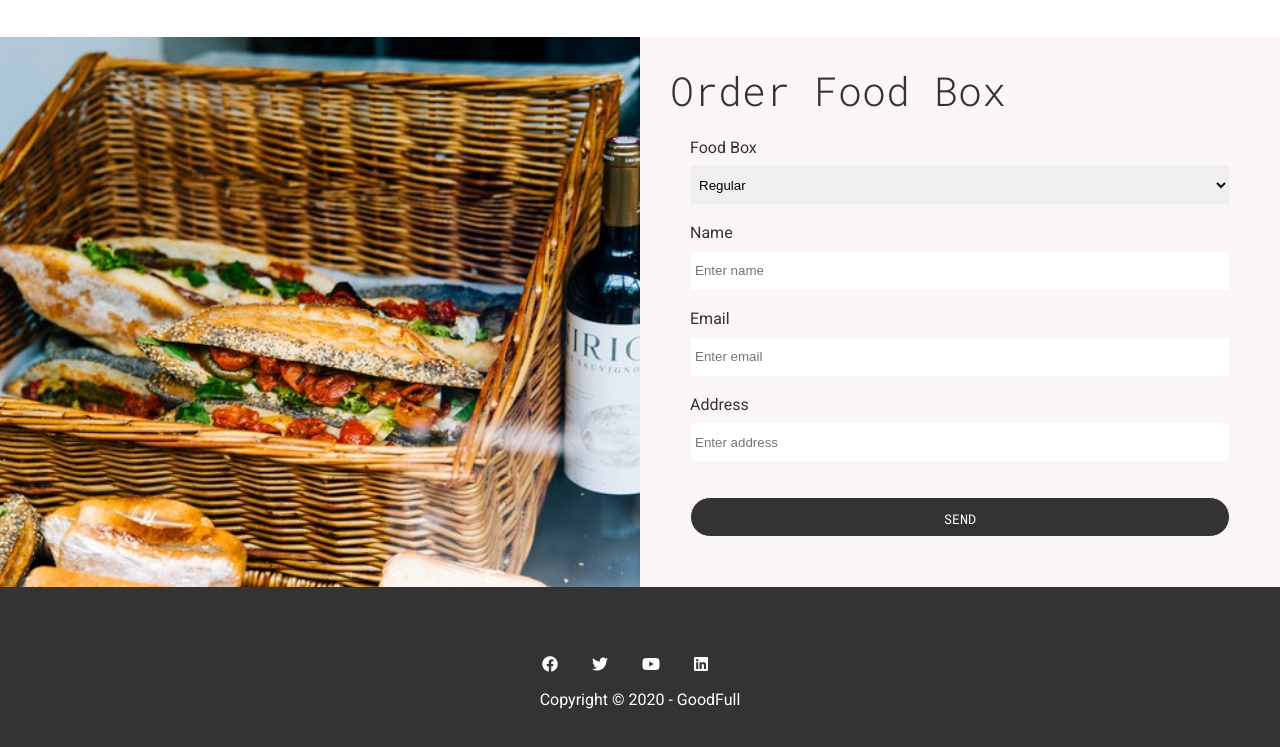
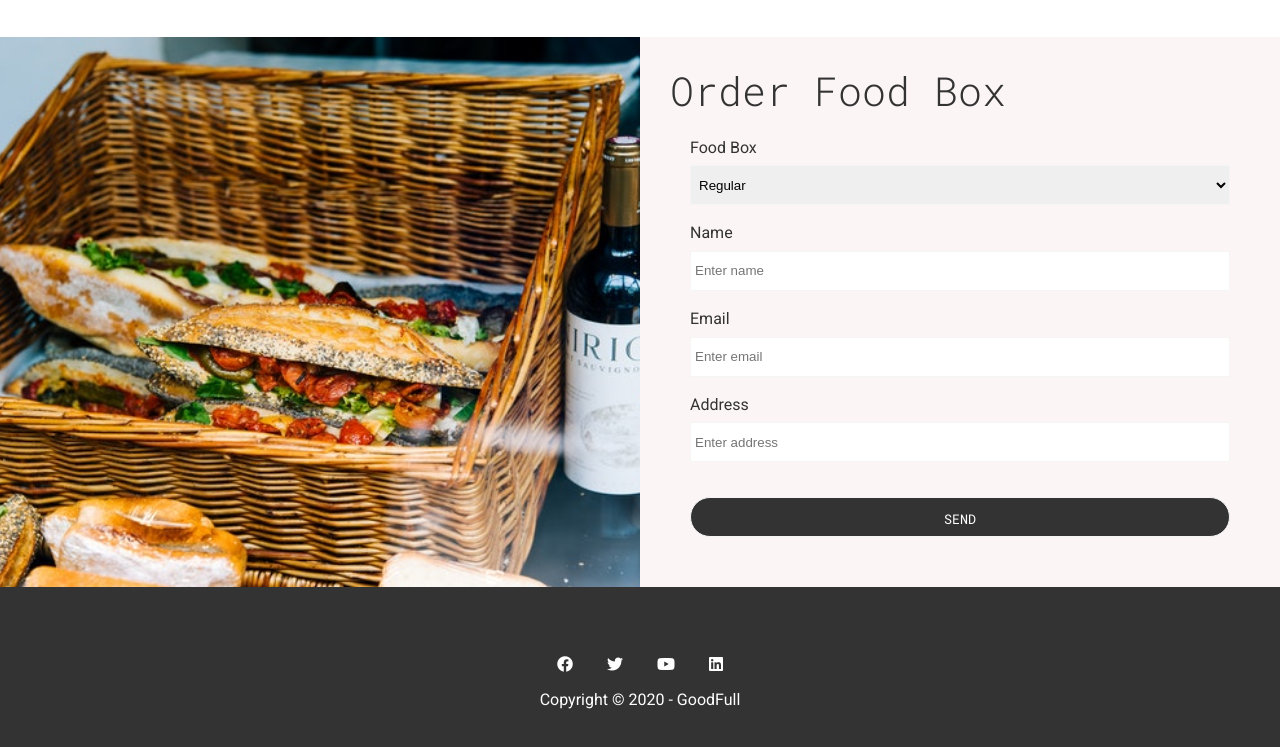
Before and after one commit to Sandracab/GoodFull, a plain HTML site: page docs/index.html in a window 1280 px wide. Shown: the part 3136-3883 px from the top of the page. Drawn offline with nearby package versions, Linux system fonts and the light colour scheme.

Commit message:
Centered content in footer

```diff
--- a/docs/css/style.css
+++ b/docs/css/style.css
@@ -225,7 +225,7 @@ img {
 }
 
 .footer .social > * {
-  margin-right: 30px;
+  margin: 15px;
 }
 
 /* Mobile */
```
